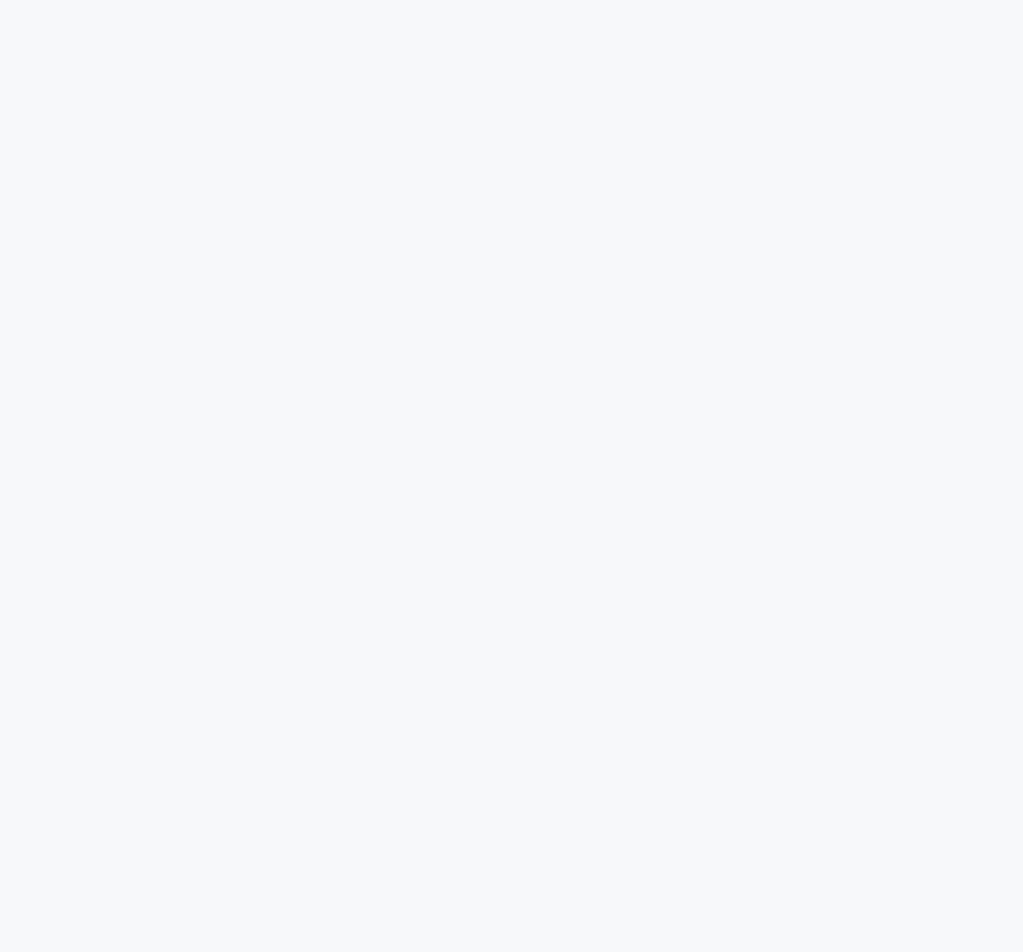
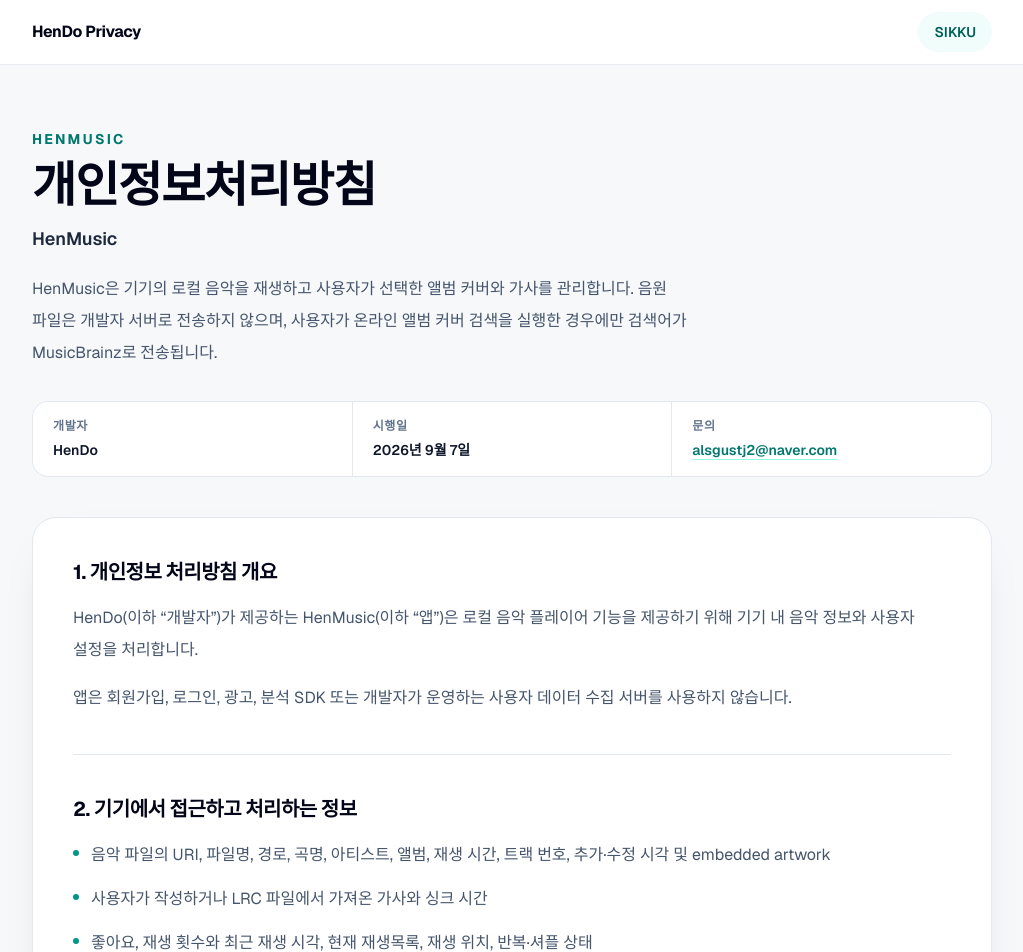
Before and after one commit to hyeonseo1109/privacy, a Next.js app: page /henmusic in a window 1280 px wide. Before the commit this address had no page. Shown: the top 952 px of the page, without its empty margins (128-1151 px from the left). Before the commit the page ends 800 px from the top, so only its background shows below. Built offline with nearby package versions, Linux system fonts and the light colour scheme.

Commit message:
feat: add HenMusic privacy policy route

```diff
--- /dev/null
+++ b/src/app/henmusic/page.tsx
@@ -0,0 +1,14 @@
+import type { Metadata } from "next";
+
+import { PrivacyPolicyView } from "@/components/privacy/privacy-policy-view";
+import { henMusicPrivacyPolicy } from "@/data/henmusic-policy";
+
+export const metadata: Metadata = {
+  title: "HenMusic 개인정보처리방침",
+  description: henMusicPrivacyPolicy.summary,
+  alternates: { canonical: "/henmusic" },
+};
+
+export default function HenMusicPrivacyPage() {
+  return <PrivacyPolicyView policy={henMusicPrivacyPolicy} />;
+}
--- /dev/null
+++ b/src/data/henmusic-policy.ts
@@ -0,0 +1,111 @@
+import type { PrivacyPolicy } from "@/types/privacy-policy";
+
+export const henMusicPrivacyPolicy = {
+  appName: "HenMusic",
+  slug: "henmusic",
+  navLabel: "HenMusic",
+  developer: "HenDo",
+  contactEmail: "alsgustj2@naver.com",
+  effectiveDate: "2026년 9월 7일",
+  summary:
+    "HenMusic은 기기의 로컬 음악을 재생하고 사용자가 선택한 앨범 커버와 가사를 관리합니다. 음원 파일은 개발자 서버로 전송하지 않으며, 사용자가 온라인 앨범 커버 검색을 실행한 경우에만 검색어가 MusicBrainz로 전송됩니다.",
+  sections: [
+    {
+      id: "overview",
+      title: "1. 개인정보 처리방침 개요",
+      paragraphs: [
+        "HenDo(이하 “개발자”)가 제공하는 HenMusic(이하 “앱”)은 로컬 음악 플레이어 기능을 제공하기 위해 기기 내 음악 정보와 사용자 설정을 처리합니다.",
+        "앱은 회원가입, 로그인, 광고, 분석 SDK 또는 개발자가 운영하는 사용자 데이터 수집 서버를 사용하지 않습니다.",
+      ],
+    },
+    {
+      id: "local-data",
+      title: "2. 기기에서 접근하고 처리하는 정보",
+      items: [
+        "음악 파일의 URI, 파일명, 경로, 곡명, 아티스트, 앨범, 재생 시간, 트랙 번호, 추가·수정 시각 및 embedded artwork",
+        "사용자가 작성하거나 LRC 파일에서 가져온 가사와 싱크 시간",
+        "좋아요, 재생 횟수와 최근 재생 시각, 현재 재생목록, 재생 위치, 반복·셔플 상태",
+        "사용자 앨범, 폴더, 정렬 및 목록/카드 보기 설정",
+        "사용자가 Android 사진 선택기로 직접 선택한 이미지와 앱이 생성한 1:1 커버 사본",
+        "플로팅 가사 위치, 테마, 스캔 폴더 및 기타 앱 설정",
+      ],
+    },
+    {
+      id: "purpose",
+      title: "3. 정보 이용 목적",
+      items: [
+        "로컬 음악 검색·정렬·재생과 백그라운드 재생 제공",
+        "재생목록, 좋아요, 많이 들은 곡, 사용자 앨범·폴더 및 설정 복원",
+        "가사 표시, LRC 가져오기, 직접 싱크 편집 및 플로팅 가사 제공",
+        "사용자가 요청한 음악 태그와 앨범 커버 수정",
+      ],
+    },
+    {
+      id: "network",
+      title: "4. 외부 서비스와 전송 정보",
+      paragraphs: [
+        "사용자가 ‘앨범 커버 검색’을 직접 실행하면 입력한 검색어(보통 곡명, 아티스트, 앨범명 조합)가 MusicBrainz로 전송됩니다. MusicBrainz가 반환한 release ID로 Cover Art Archive의 커버 이미지 미리보기를 불러옵니다.",
+        "Cover Art Archive 커버는 이미지별 저작권이 달라 앱에서 미리보기만 제공하며 자동으로 저장·자르기·음원 파일에 삽입하지 않습니다.",
+        "Google Play 공개 release에서는 LRCLIB 원격 가사 검색이 비활성화됩니다. LRCLIB의 가사 콘텐츠 표시·저장·수정 권한이 명확해지거나 별도 라이선스를 확보하기 전에는 원격 가사 metadata를 전송하지 않습니다.",
+        "음원 파일, 사용자가 작성한 가사, 재생 기록, 좋아요, 사용자 앨범·폴더 정보는 MusicBrainz나 Cover Art Archive로 전송하지 않습니다.",
+      ],
+    },
+    {
+      id: "storage",
+      title: "5. 저장, 보유 및 백업",
+      paragraphs: [
+        "앱 DB와 설정은 기기의 앱 전용 저장소에 보관됩니다. 사용자가 직접 선택한 커버의 편집 사본도 앱 전용 저장소에 보관됩니다.",
+        "Android 자동 백업이 켜져 있는 기기에서는 앱 DB와 DataStore 설정이 사용자의 Google 계정 백업에 포함될 수 있습니다. 편집한 커버 이미지 파일은 현재 백업 규칙에 포함되지 않습니다.",
+      ],
+    },
+    {
+      id: "permissions",
+      title: "6. Android 권한",
+      items: [
+        "음악 및 오디오 읽기: MediaStore에 등록된 로컬 음악을 검색하고 재생합니다.",
+        "알림: 백그라운드 재생 제어와 재생 상태를 표시합니다.",
+        "포그라운드 미디어 재생: 화면이 꺼지거나 다른 앱을 사용할 때도 음악을 재생합니다.",
+        "다른 앱 위에 표시: 사용자가 플로팅 가사를 켠 경우에만 가사 오버레이를 표시합니다.",
+        "인터넷: 사용자가 실행한 MusicBrainz/Cover Art Archive 커버 검색과 미리보기에 사용합니다.",
+        "사진 선택: Android 시스템 사진 선택기에서 사용자가 직접 고른 이미지만 접근하며 전체 사진 권한을 요청하지 않습니다.",
+      ],
+    },
+    {
+      id: "editing",
+      title: "7. 음원 파일 변경",
+      paragraphs: [
+        "곡 정보 또는 앨범 커버 변경은 사용자가 명시적으로 저장을 선택하고 Android의 MediaStore 쓰기 승인을 완료한 경우에만 수행됩니다. 앱은 승인된 MP3/M4A/FLAC 파일의 metadata를 수정할 수 있습니다.",
+      ],
+    },
+    {
+      id: "deletion",
+      title: "8. 삭제 방법",
+      items: [
+        "가사, 앨범, 폴더와 커버는 앱의 해당 삭제 기능으로 지울 수 있습니다.",
+        "Android 설정의 ‘앱 정보 → 저장공간 → 데이터 삭제’ 또는 앱 삭제로 앱 전용 데이터를 지울 수 있습니다.",
+        "음원 파일 삭제는 별도의 Android 확인 화면에서 사용자가 승인해야 수행됩니다.",
+      ],
+    },
+    {
+      id: "children",
+      title: "9. 아동의 개인정보",
+      paragraphs: [
+        "앱은 연령을 확인하지 않으며 아동의 개인정보를 의도적으로 수집하지 않습니다. 회원가입, 광고 또는 맞춤형 분석을 제공하지 않습니다.",
+      ],
+    },
+    {
+      id: "changes",
+      title: "10. 처리방침 변경",
+      paragraphs: [
+        "기능, 권한 또는 외부 서비스가 변경되면 이 페이지를 갱신하고 변경된 시행일을 표시합니다.",
+      ],
+    },
+    {
+      id: "contact",
+      title: "11. 문의처",
+      paragraphs: [
+        "HenMusic의 데이터 처리에 대한 문의는 아래 이메일로 보내 주세요.",
+      ],
+    },
+  ],
+} satisfies PrivacyPolicy;
```
